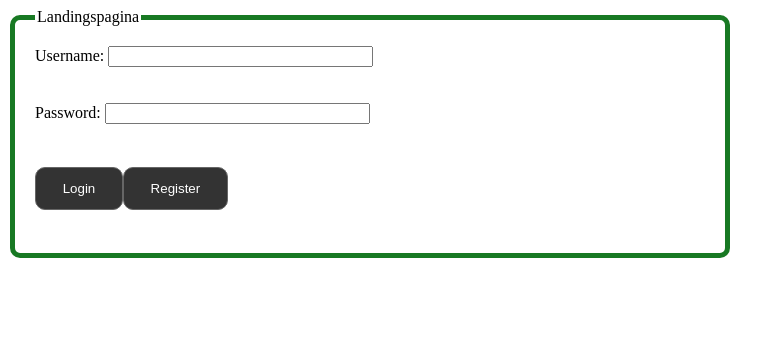
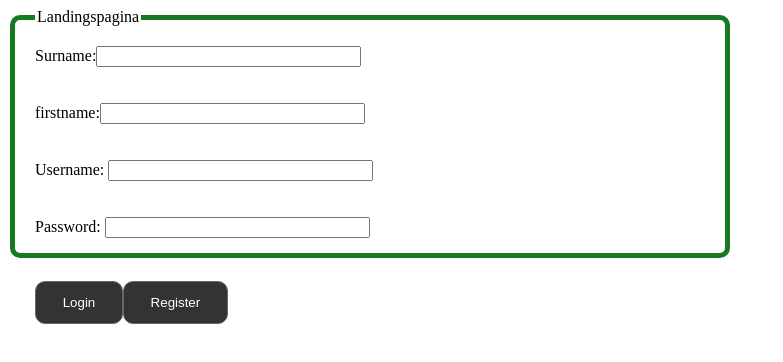
Before and after one commit to Oldim/kab, an Angular app in the folder angularKab/: page / in a window 1280 px wide. Shown: the top 362 px of the page, without its empty margins (0-783 px from the left). Built offline with nearby package versions, Linux system fonts and the light colour scheme; no server answers.

Commit message:
Login fields linked to class User through Angular

```diff
--- a/angularKab/src/app/login/login.component.html
+++ b/angularKab/src/app/login/login.component.html
@@ -1,9 +1,24 @@
+<form #frmGebruiker="ngForm">
 <fieldset class="login">
   <legend>Landingspagina</legend>
-  <label>Username: <input type="text" name="name" size="30" maxlength="100"></label>
+
+ <!--  <label>Surname: <input type="text" name="name" size="30" maxlength="100"></label> -->
+  <label>Surname:<input type="text" name="surname" #gebruiker="ngModel" [(ngModel)]="surname" required size="30" maxlength="100"></label>
   <br><br><br>
-  <label>Password: <input type="text" name="name" size="30" maxlength="100"></label>
+
+ <!--  <label>firstname: <input type="text" name="name" size="30" maxlength="100"></label> -->
+  <label>firstname:<input type="text" name="firstname" #gebruiker="ngModel" [(ngModel)]="firstname" required size="30" maxlength="100"></label>
   <br><br><br>
-  <input type="button" value="Login" class="btn">
-  <input type="button" value="Register" class="btn">
+
+ <!-- <label>Username: <input type="text" name="name" size="30" maxlength="100"></label> -->
+  <label>Username: <input type="text" name="username" #gebruiker="ngModel" [(ngModel)]="username" required size="30" maxlength="100"></label>
+  <br><br><br>
+
+ <!--  <label>Password: <input type="text" name="name" size="30" maxlength="100"></label> -->
+  <label>Password: <input type="text" name="password" #gebruiker="ngModel" [(ngModel)]="password" required size="30" maxlength="100"></label>
+  <br><br><br>
+
+  <input type="button" value="Login" class="btn" (click)="login()">
+  <input type="button" value="Register" class="btn" (click)="register()">
 </fieldset>
+</form>
--- a/angularKab/src/app/login/login.component.ts
+++ b/angularKab/src/app/login/login.component.ts
@@ -1,5 +1,6 @@
 import { Component, OnInit } from '@angular/core';
 import { UserService } from './service';
+import { User } from './user';
 
 @Component({
   selector: 'login',
@@ -7,8 +8,12 @@ import { UserService } from './service';
   styleUrls: ['./login.component.css']
 })
 export class LoginComponent implements OnInit {
+  baseLink: string = 'http://localhost:1337/kab/user';
+  surname: string;
+  firstname: string;
+  username: string;
+  password: string;
 
-  baseLink: string = 'http://localhost:1337/kab/user'
   constructor(private userService: UserService) {
 
    }
@@ -20,4 +25,26 @@ export class LoginComponent implements OnInit {
       });
   }
 
+  register(): void {
+    console.log('register() func ok!');
+    let chloe: User = new User(this.surname, this.firstname, this.username, this.password);
+    console.log(chloe);
+
+
+  }
+
+
 }
+
+
+//___________________________________________________________________________
+
+// let wout: User = new User('Philipsen', 'Wout', 'Woutje', 'pasW1');
+
+
+export class Users {
+  allusers = [];
+  constructor(public user:User){}
+}
+
+// let userzz:Users = new Users(wout);
--- /dev/null
+++ b/angularKab/src/app/login/user.ts
@@ -0,0 +1,6 @@
+export class User {
+    constructor(public surname: string,
+                public firstname: string,
+                public username: string,
+                public password: string){}
+}
```
